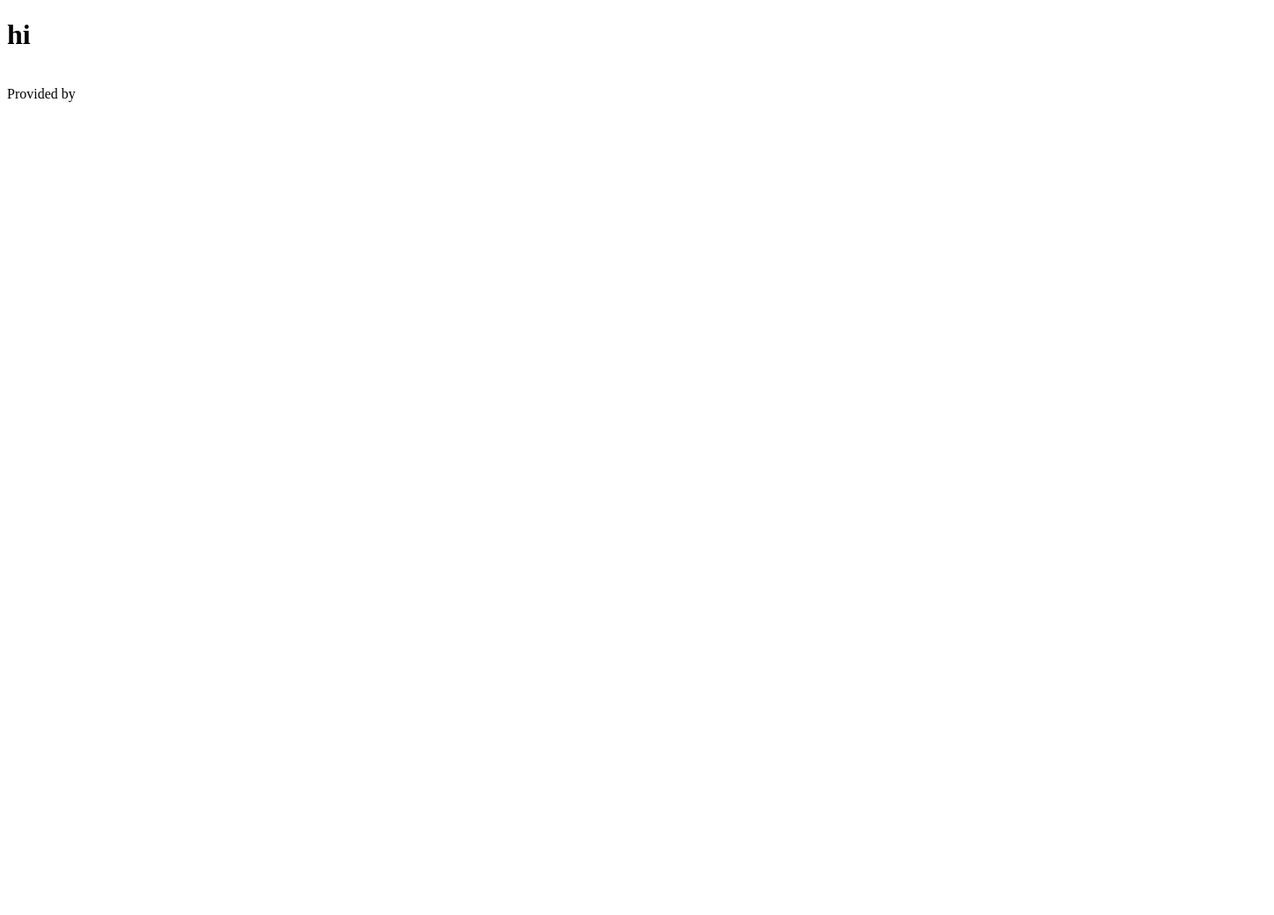
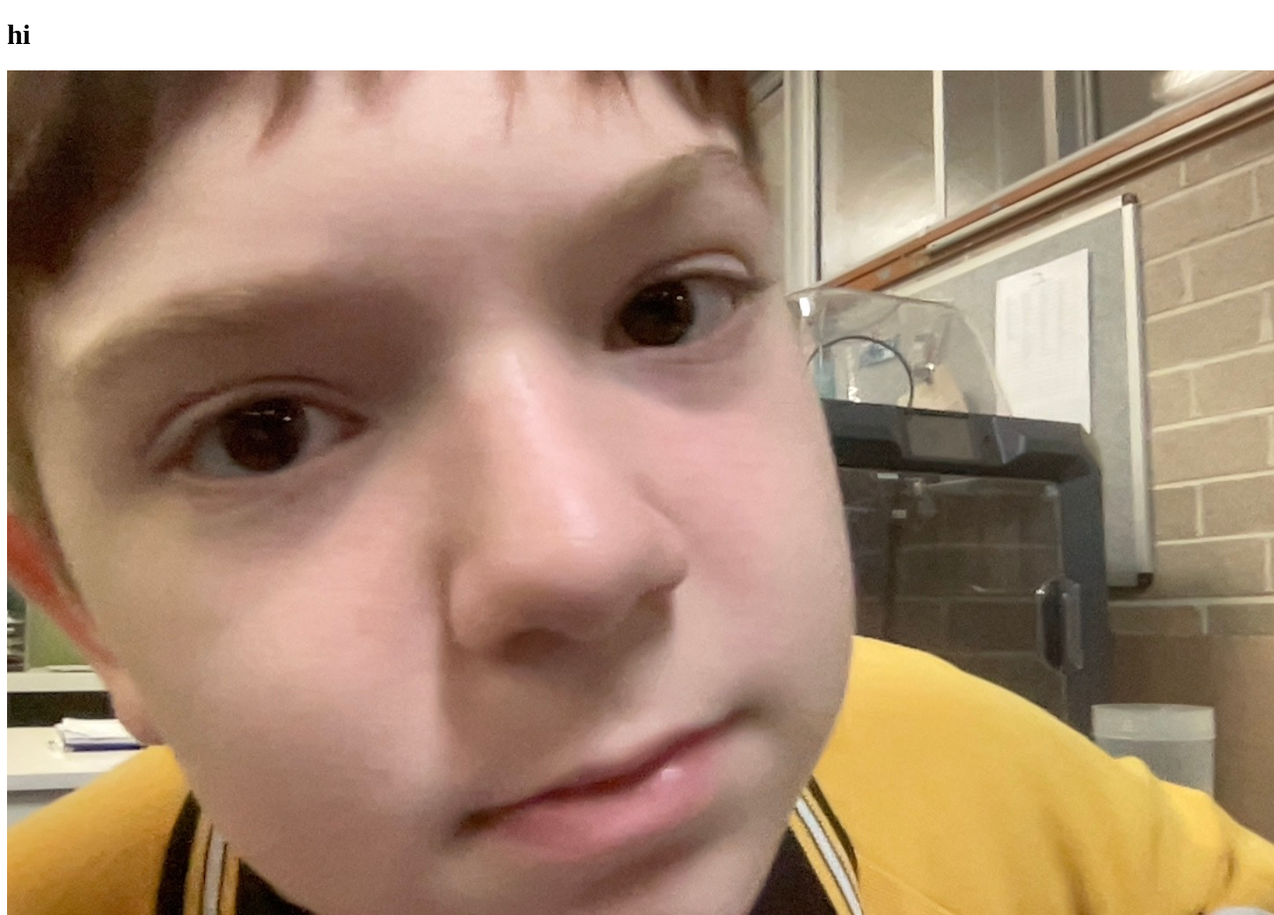
Before and after one commit to Pesto746atschool/mickerous, a plain HTML site: page index.html in a window 1280 px wide. Shown: the top 1040 px of the page at 88% size, 1448 px wide, since content can reach past the window. Before the commit the page ends 800 px from the top, so only its background shows below. Drawn offline with Linux system fonts and the light colour scheme.

Commit message:
Update index.html

```diff
--- a/index.html
+++ b/index.html
@@ -5,6 +5,7 @@
   </head>
   <body>
     <h1>hi</h1>
+    <img src="CD4AB3D5-E212-422B-AB6B-6C85E124DFA1.jpeg" alt="Mingming">
 <a href="https://pesto746atschool.github.io/mickerous/" title=""><img src="" width="100%" style="max-width: 850px;" alt=""></a><br>Provided by <a href="" target="_blank"></a>
   </body>
 </html>
```
